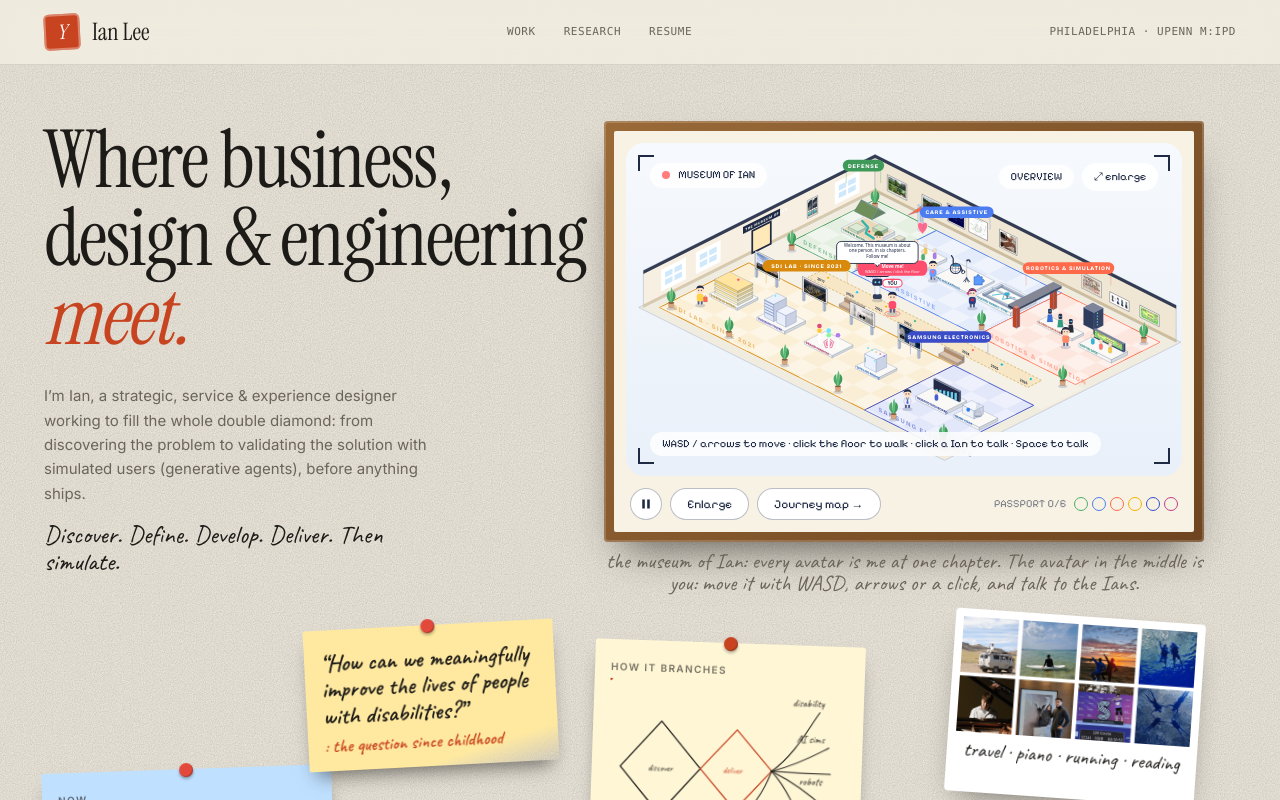
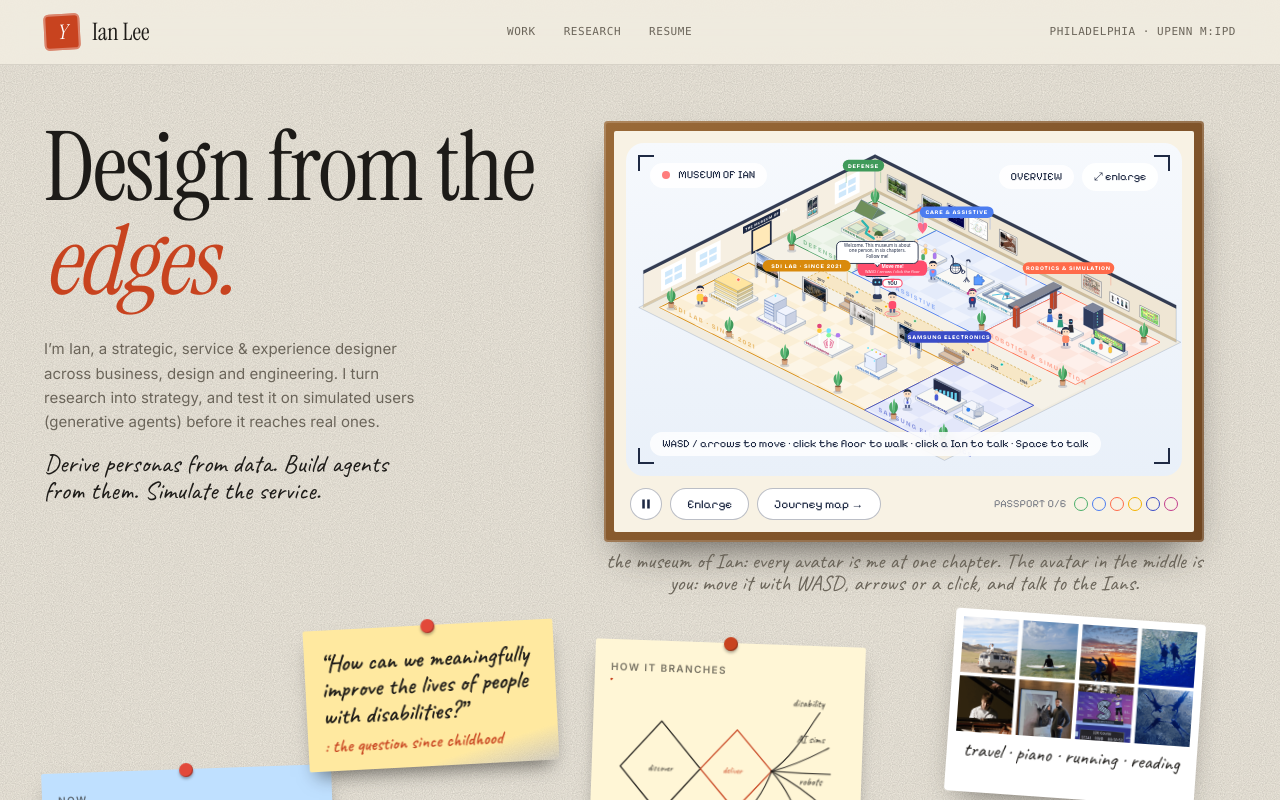
Before and after one commit to idealist-yun/portfolio-website, a Next.js app: page / in a window 1280 px wide. Built offline with nearby package versions, Linux system fonts and the light colour scheme.

Commit message:
Hero: Design from the edges; research-to-strategy intro; persona-agent-simulate line

```diff
--- a/src/components/concept/MuseumHome.tsx
+++ b/src/components/concept/MuseumHome.tsx
@@ -171,14 +171,14 @@ export default function MuseumHome({ preview = false }: { preview?: boolean }) {
       <section className="mx-auto max-w-[1240px] px-6 pb-16 pt-10 sm:pt-14">
         <Stage>
         <div className="relative md:min-h-[900px]">
-          <h1 className="relative z-[5] max-w-[22ch] font-[family-name:var(--font-instrument)] text-[clamp(2.5rem,10vw,4rem)] leading-[0.98] tracking-[-0.02em] md:max-w-[560px] md:text-[80px]">
-            Where business, design &amp; engineering <em style={{ color: RED }}>meet.</em>
+          <h1 className="relative z-[5] max-w-[22ch] font-[family-name:var(--font-instrument)] text-[clamp(2.5rem,10vw,4rem)] leading-[0.98] tracking-[-0.02em] md:max-w-[540px] md:text-[96px]">
+            Design from the <em style={{ color: RED }}>edges.</em>
           </h1>
           <p className="relative z-[5] mt-6 max-w-sm text-[15px] leading-relaxed md:mt-7" style={{ color: MUTED }}>
-            I&rsquo;m Ian, a strategic, service &amp; experience designer working to fill the whole double diamond: from discovering the problem to validating the solution with simulated users (generative agents), before anything ships.
+            I&rsquo;m Ian, a strategic, service &amp; experience designer across business, design and engineering. I turn research into strategy, and test it on simulated users (generative agents) before it reaches real ones.
           </p>
           <p className="relative z-[5] mt-4 max-w-sm font-[family-name:var(--font-hand)] text-[1.6rem] leading-[1.05]" style={{ color: INK }}>
-            Discover. Define. Develop. Deliver. Then simulate.
+            Derive personas from data. Build agents from them. Simulate the service.
           </p>
 
           <div className="mt-10 grid gap-5 sm:grid-cols-2 md:mt-0 md:block">
```
